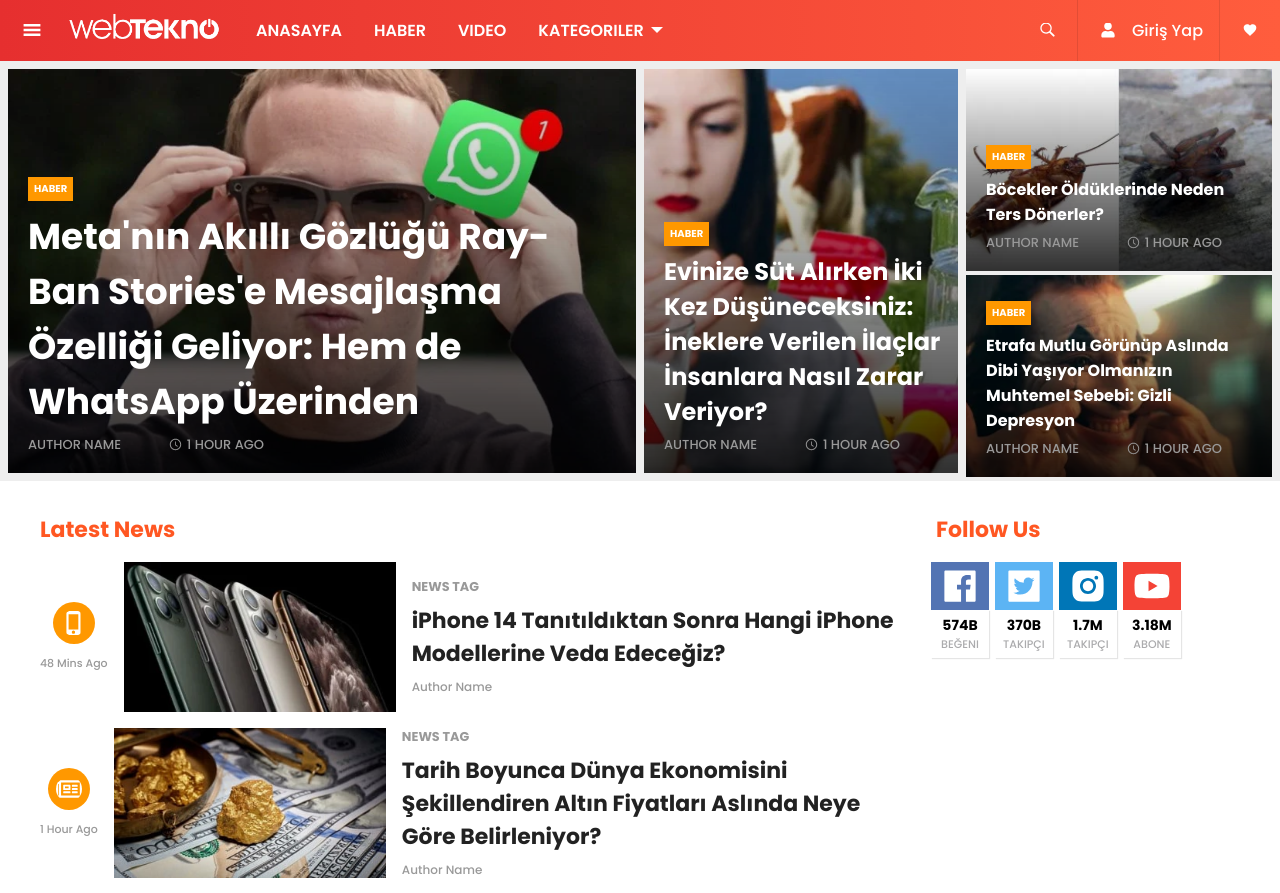
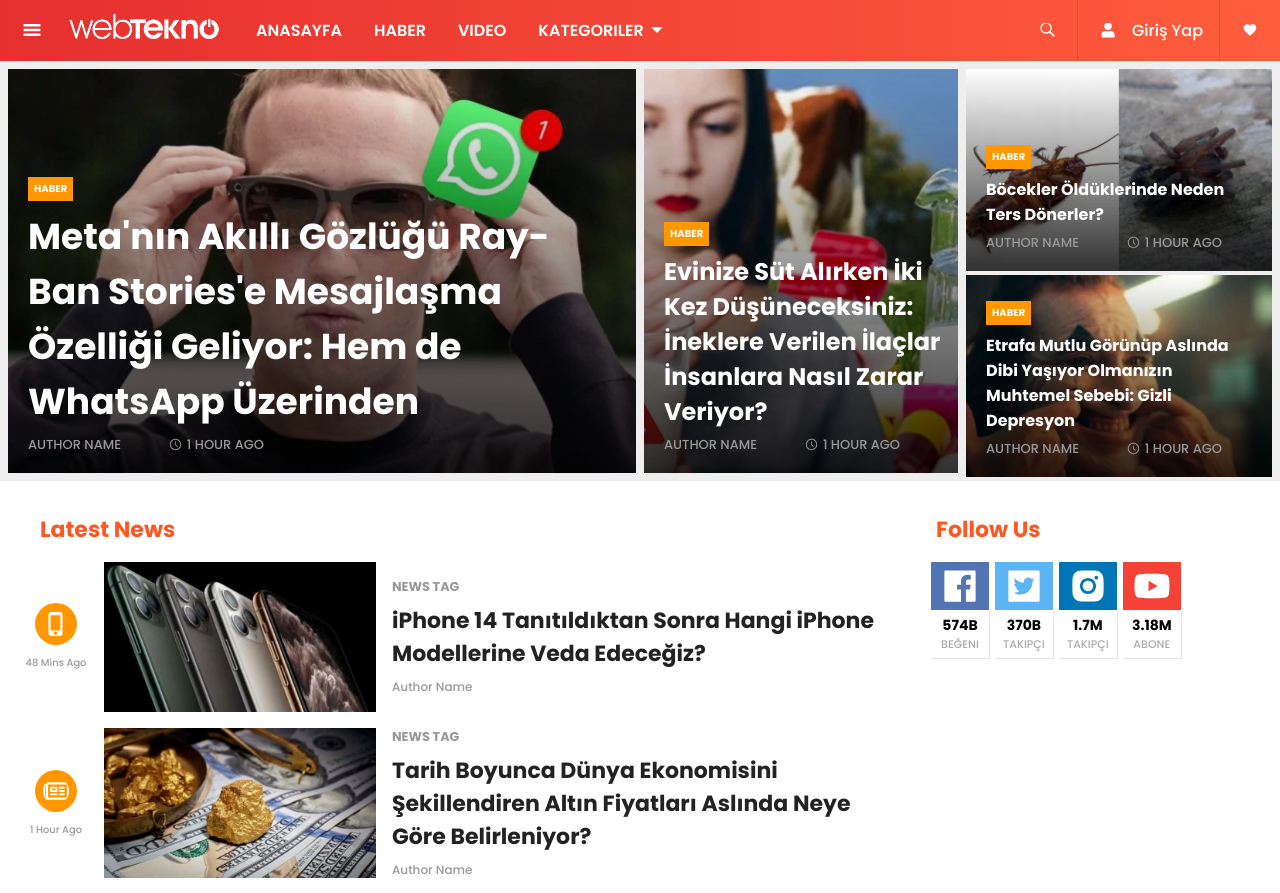
Before and after one commit to sellimenes/webtekno-clone, a React (Create React App) app: page / in a window 1280 px wide. Shown: the top 893 px of the page. Built offline with nearby package versions, Linux system fonts and the light colour scheme.

Commit message:
news vertical problem solved
news were not in one line vertically. solved. -_-

```diff
--- a/src/components/News/index.jsx
+++ b/src/components/News/index.jsx
@@ -21,6 +21,7 @@
             <MdPhoneIphone size={42} className="news-icon"/>
             <span>48 Mins Ago</span>
           </div>
+          <div className="news-right">
             <img src={News2} alt="news image" className='news-img'/>
             <div className="news-content">
               <p className='news-tag'>NEWS TAG</p>
@@ -31,16 +32,22 @@
               </div>
             </div>
           </div>
+        </div>
         <div className="news">
           <div className='news-left'>
             <FaRegNewspaper size={42} className="news-icon"/>
             <span>1 Hour Ago</span>
           </div>
+          <div className="news-right">
             <img src={News1} alt="news image" className='news-img'/>
             <div className="news-content">
               <p className='news-tag'>NEWS TAG</p>
               <h2>Tarih Boyunca Dünya Ekonomisini Şekillendiren Altın Fiyatları Aslında Neye Göre Belirleniyor?</h2>
+              <div className='news-meta'>
                 <p className='news-author'>Author Name</p>
+                <span>1 Hour Ago</span>
+              </div>
+            </div>
           </div>
         </div>
         <div className="news">
@@ -48,11 +55,16 @@
             <BsApple size={42} className="news-icon"/>
             <span>3 Hour Ago</span>
           </div>
+          <div className="news-right">
             <img src={News3} alt="news image" className='news-img'/>
             <div className="news-content">
               <p className='news-tag'>NEWS TAG</p>
               <h2>‘En Ucuz MacBook’ Olacak MacBook Air 2022'nin Tasarımı Ortaya Çıktı</h2>
+              <div className='news-meta'>
                 <p className='news-author'>Author Name</p>
+                <span>43 Hours Ago</span>
+              </div>
+            </div>
           </div>
         </div>
       </div>
--- a/src/components/News/news.css
+++ b/src/components/News/news.css
@@ -13,13 +13,6 @@
     max-width: 54rem;
 }
 
-.news-left{
-    display: flex;
-    flex-direction: column;
-    align-items: center;
-    gap: 0.7rem;
-}
-
 .news-icon{
     color: white;
     background-color: #ff9800;
@@ -28,13 +21,27 @@
 }
 
 .news-left span{
-    font-size: .6875rem;
+    font-size: .62rem;
     color: #999;
     text-align: center;
     white-space: nowrap;
 }
 
 .news{
+    display: flex;
+    align-items: center;
+    gap: 2rem;
+}
+
+.news-left{
+    display: flex;
+    flex-direction: column;
+    align-items: center;
+    gap: 0.7rem;
+    width: 2rem;
+}
+
+.news-right{
     display: flex;
     align-items: center;
     gap: 1rem;
```
Lines whose indentation alone changed are shown as unchanged.
